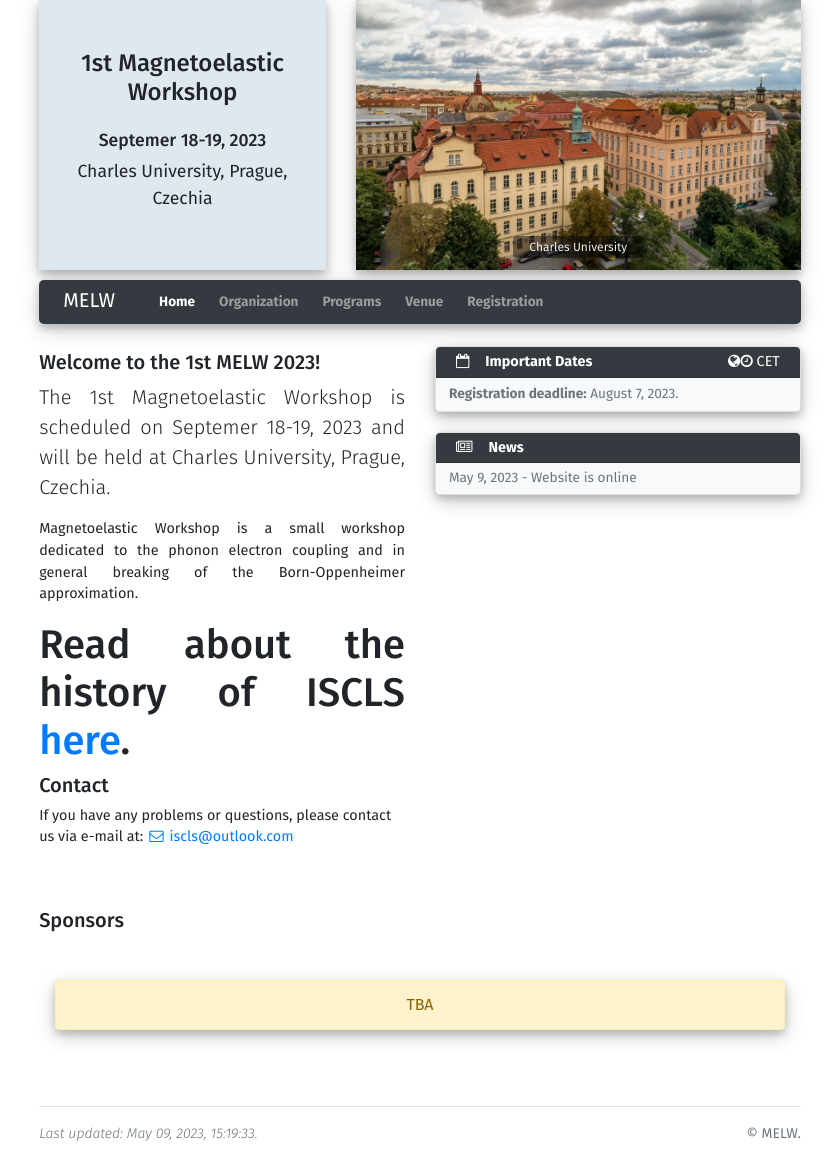
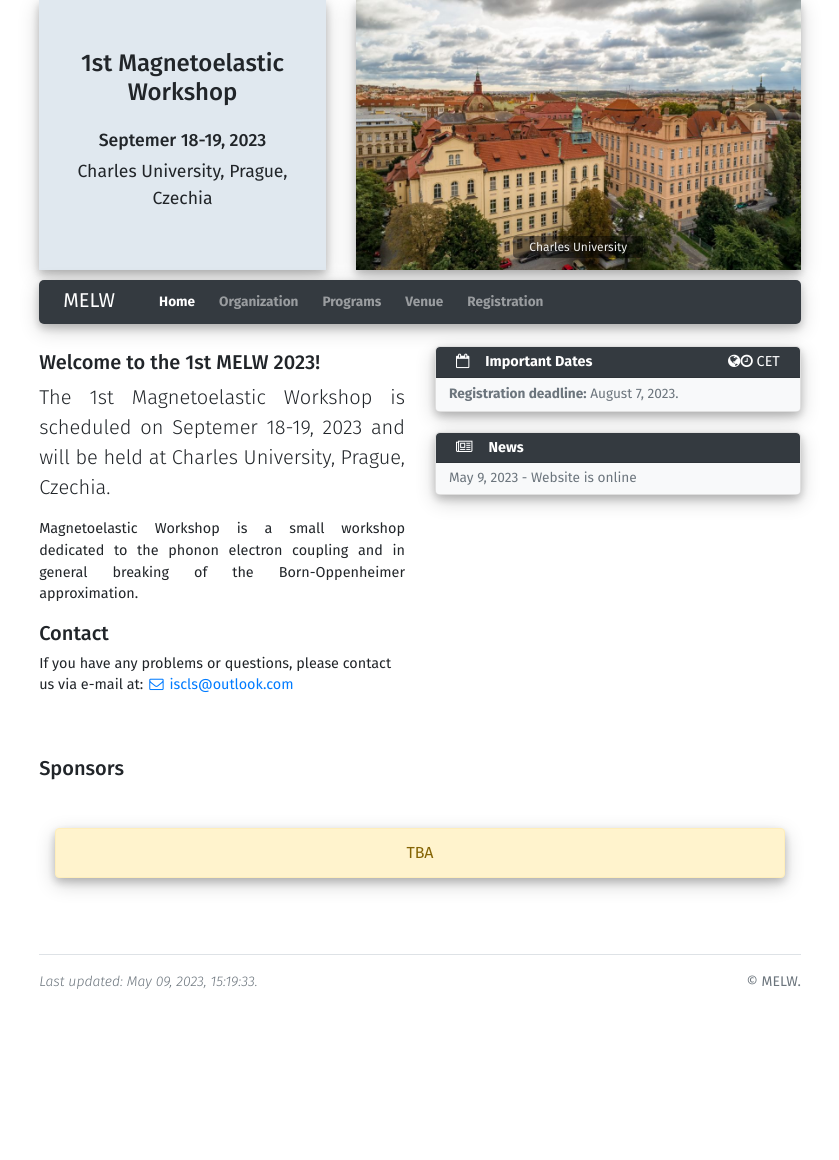
Before and after one commit to me2d09/melworkshop, a Jekyll site: the page built from index.md, in a window 1280 px wide. Shown: the whole page, without its empty margins (220-1059 px from the left). Built offline with Jekyll 4.4.1, drawn with Linux system fonts in a browser that asks for light colours; after the commit the page ends 1008 px from its top, so only the background shows below that.

Commit message:
Fix first page

```diff
--- a/index.md
+++ b/index.md
@@ -3,5 +3,3 @@ title: Home
 layout: home
 slide_id: 0
 ---
-
-# Read about the history of ISCLS [here](/history.html).
```
